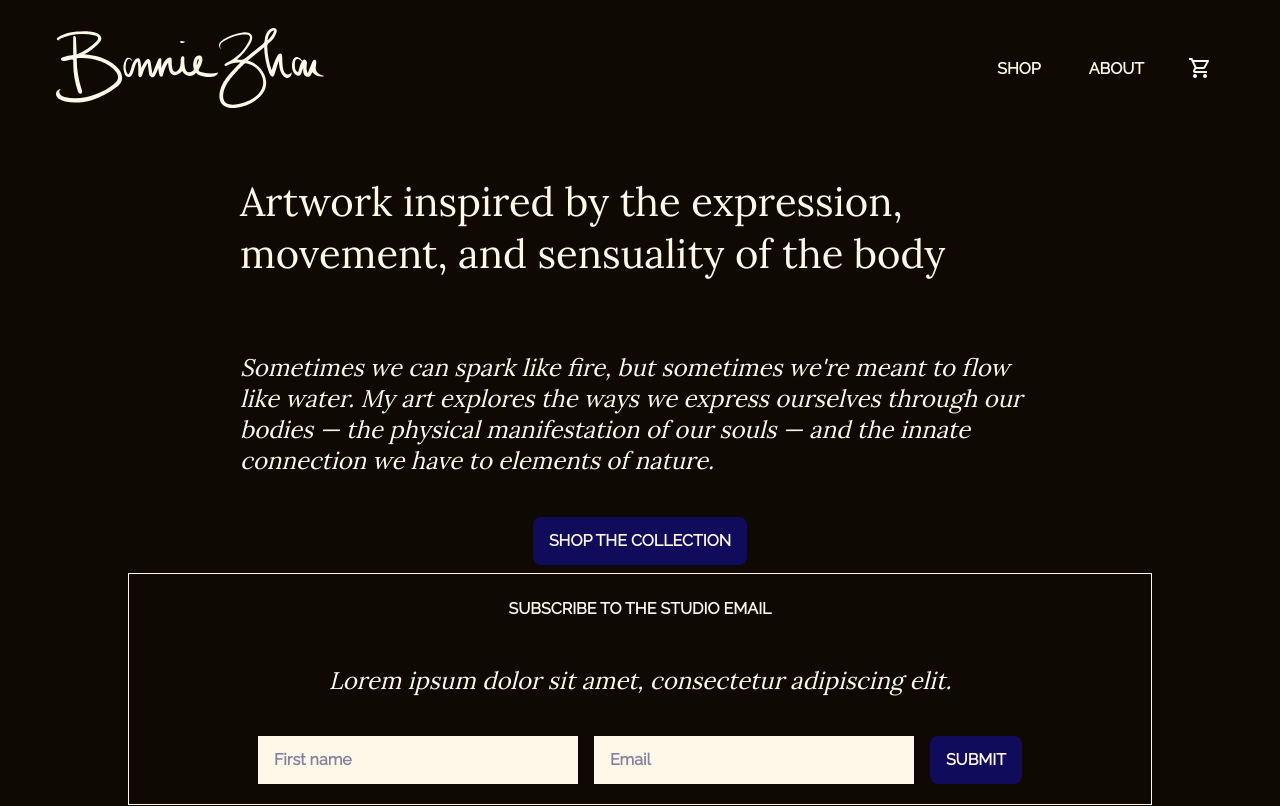
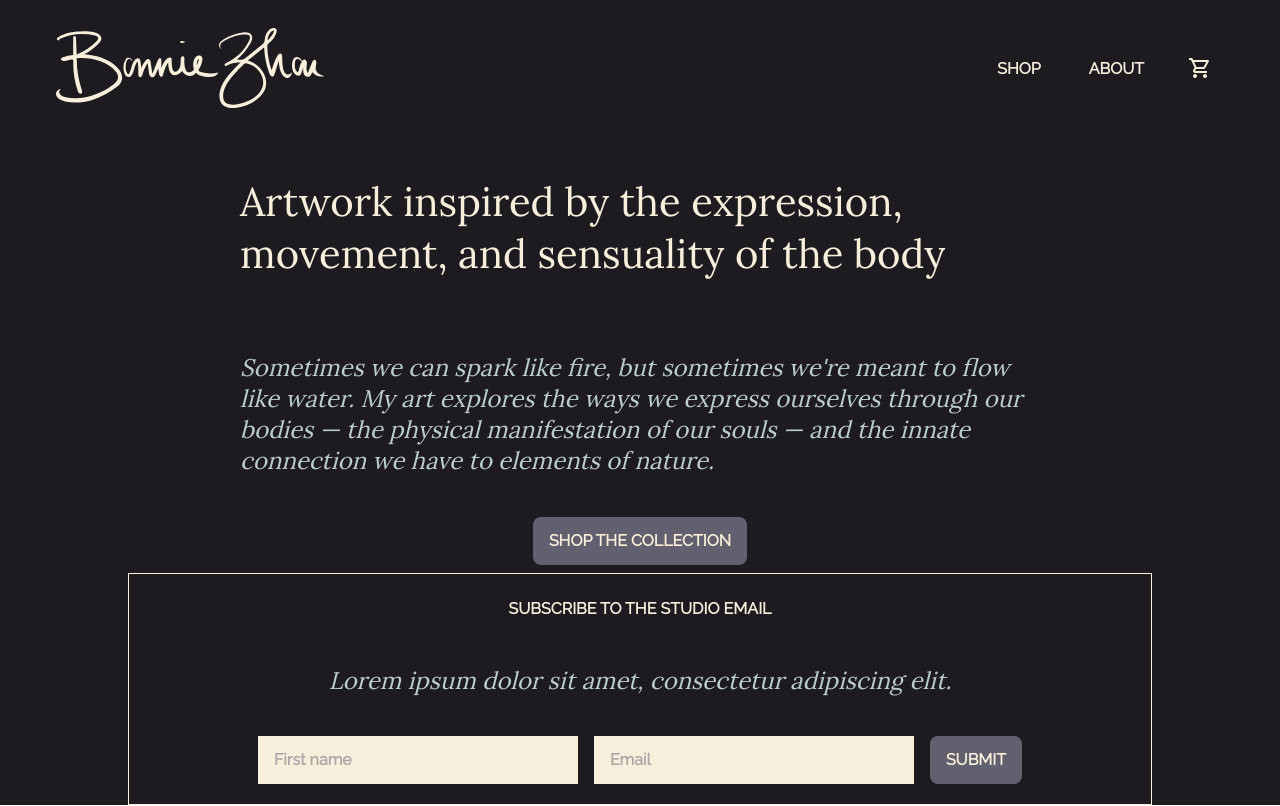
Before and after one commit to bonniezhou/bonnie-zhou-studio, a React (Create React App) app: page / in a window 1280 px wide. Shown: the top 806 px of the page. Built offline with nearby package versions, Linux system fonts and the light colour scheme; a web font is replaced by a local one.

Commit message:
new brand colours

```diff
--- a/src/App.js
+++ b/src/App.js
@@ -6,7 +6,6 @@ function App() {
   return (
     <div className="app">
       <Home />
-      <Components />
     </div>
   );
 }
--- a/src/Components.scss
+++ b/src/Components.scss
@@ -43,6 +43,7 @@ h3 {
 }
 
 h4 {
+  color: $light-accent;
   max-width: 50rem;
   font-family: 'Alice', 'Lora', serif;
   font-weight: 500;
--- a/src/Constants.scss
+++ b/src/Constants.scss
@@ -1,20 +1,29 @@
-// $light-orange: #faefe1;
-// $light-blue: #bdc8f6;
-// $accent-orange: #f9ddae;
-// $accent-orange2: #c5c0b9;
-// $accent-pink: #c8417f;
-// $dark-blue: #21215c;
-// $dark-violet: #050111;
+// $cinereous: #A1888Bff;
+// $bone: #DACCB9ff;
+// $catawba: #603640ff;
+// $outer-space-crayola: #303835ff;
+// $black-coral: #55647Fff;
 
-$light: #fff7e7;
-$dark: #0f0a01;
-$accent: #100b5b;
+// $platinum: #EBE3E0ff;
+// $silver-pink: #CBAA9Cff;
+// $black: #020201ff;
+// $black-bean: #3C1607ff;
+// $black-olive: #4A4641ff;
 
-// $light: #d9d7fb;
-// $dark: #020110;
-// $accent-light: #fdedce;
-// $accent: #100b5b;
+$raisin-black: #1D1B20ff;
+$dark-sienna: #28120Bff;
+$old-lavender: #62606Eff;
+$opal: #BBCDCEff;
+$eggshell: #F7EFDBff;
 
+$columbia-blue: #C7D9D9ff;
+$antique-white: #F7E8D4ff;
+
+$dark: $raisin-black;
+$dark-accent: $dark-sienna;
+$accent: $old-lavender;
+$light-accent: $opal;
+$light: $eggshell;
 
 $short-animation-duration: 120ms;
 $standard-easing: cubic-bezier(0.4, 0.0, 0.2, 1);
```
Also changed, not shown: src/logo-bg2.svg.
